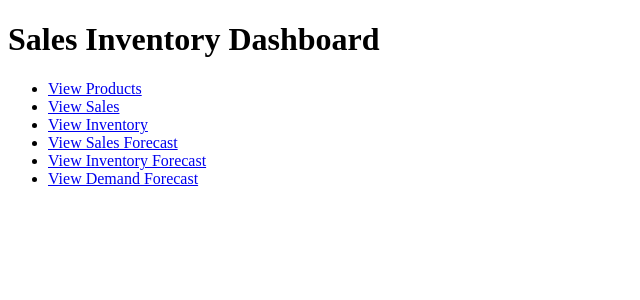
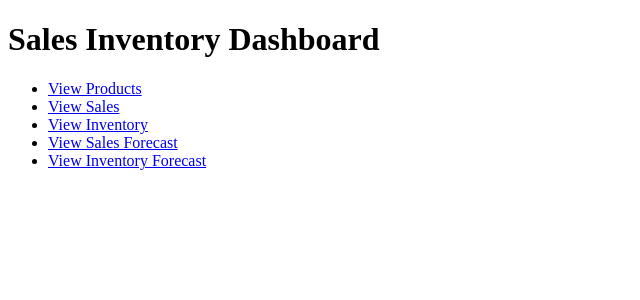
Before and after one commit to Akshdeep0/Real-Time-Sales-and-Inventory-Management-Dashboard-Project, a Flask app: page / in a window 1280 px wide. Shown: the top 300 px of the page, without its empty margins (0-640 px from the left). Run offline with Flask 3, Linux system fonts and the light colour scheme.

Commit message:
Update index.html

```diff
--- a/templates/index.html
+++ b/templates/index.html
@@ -13,7 +13,6 @@
         <li><a href="/inventory">View Inventory</a></li>
         <li><a href="/forecast_sales">View Sales Forecast</a></li>
         <li><a href="/forecast_inventory">View Inventory Forecast</a></li>
-        <li><a href="/forecast_demand">View Demand Forecast</a></li>
     </ul>
 </body>
 </html>
```
